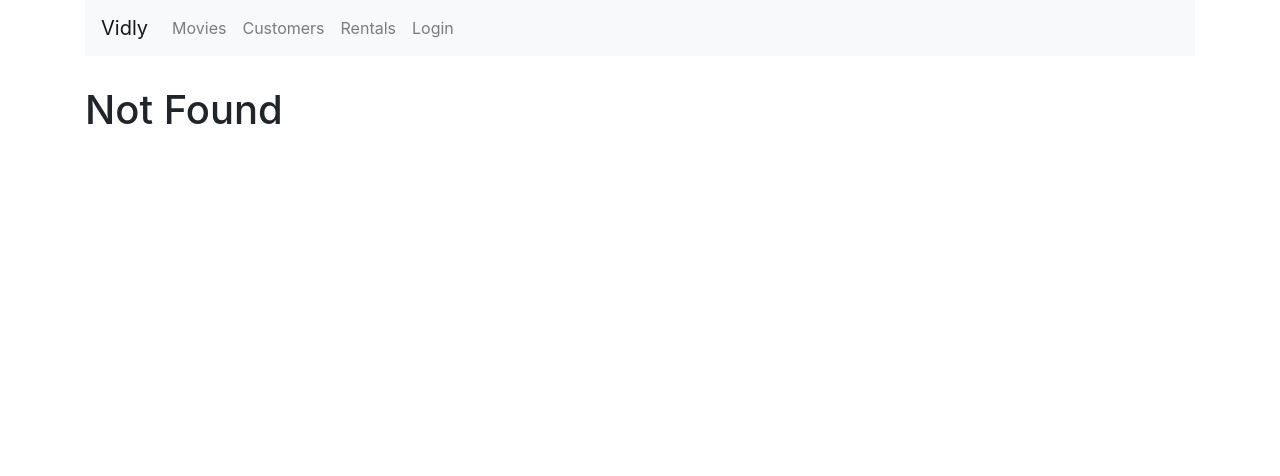
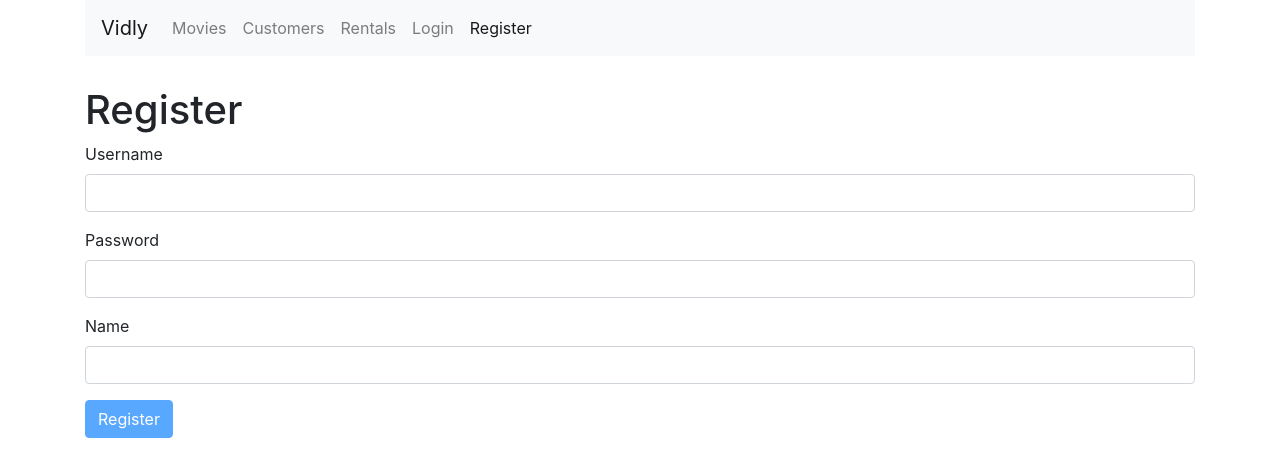
Before and after one commit to adisa404/react-node-mongodb, a React (Create React App) app in the folder vidly/: page /register in a window 1280 px wide. Before the commit this address led to /not-found. Shown: the top 476 px of the page. Built offline with nearby package versions, Linux system fonts and the light colour scheme.

Commit message:
forms - register - add new component

```diff
--- a/vidly/src/App.js
+++ b/vidly/src/App.js
@@ -8,13 +8,15 @@
 import NotFound from './components/notFound';
 import MovieForm from './components/movieForm';
 import LoginForm from './components/loginForm';
+import RegisterForm from './components/registerForm';
 
 function App() {
   return (
     <main className='container'>
       <NavBar></NavBar>
       <Switch>
-        <Route path='/login' component={LoginForm} />>
+        <Route path='/register' component={RegisterForm} />
+        <Route path='/login' component={LoginForm} />
         <Route path='/moviesForm/:id' component={MovieForm} />
         <Route path='/movies/' component={Movies} />
         <Route path='/customers/' component={Customers} />
--- a/vidly/src/components/navBar.jsx
+++ b/vidly/src/components/navBar.jsx
@@ -32,6 +32,9 @@
           <NavLink className='nav-item nav-link' to='/login'>
             Login
           </NavLink>
+          <NavLink className='nav-item nav-link' to='/register'>
+            Register
+          </NavLink>
         </div>
       </div>
     </nav>
--- /dev/null
+++ b/vidly/src/components/registerForm.jsx
@@ -0,0 +1,43 @@
+import React from 'react';
+import Form from './common/form';
+import Joi from 'joi-browser';
+class RegisterForm extends Form {
+  state = {
+    data: { username: '', password: '', name: '' },
+    errors: {}
+  };
+
+  schema = {
+    username: Joi.string()
+      .required()
+      .label('Username'),
+    password: Joi.string()
+      .required()
+      .min(5)
+      .label('Password'),
+    name: Joi.string()
+      .required()
+      .label('Name')
+  };
+
+  doSubmit = () => {
+    // call the server, save changes, redirect
+    console.log('submitted');
+  };
+
+  render() {
+    return (
+      <div>
+        <h1>Register</h1>
+        <form onSubmit={this.handleSubmit}>
+          {this.renderInput('username', 'Username')}
+          {this.renderInput('password', 'Password', 'password')}
+          {this.renderInput('name', 'Name')}
+          {this.renderButton('Register')}
+        </form>
+      </div>
+    );
+  }
+}
+
+export default RegisterForm;
```
